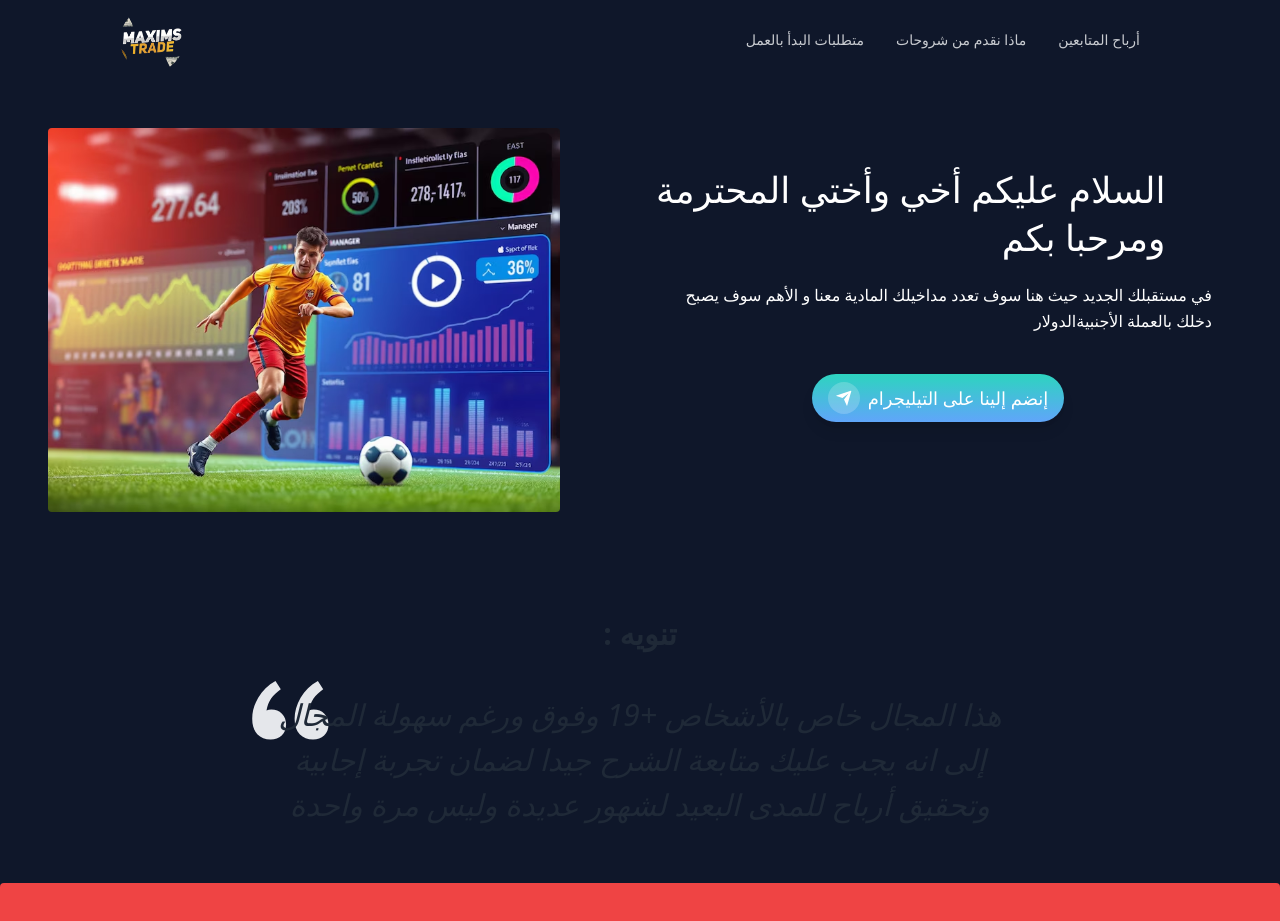
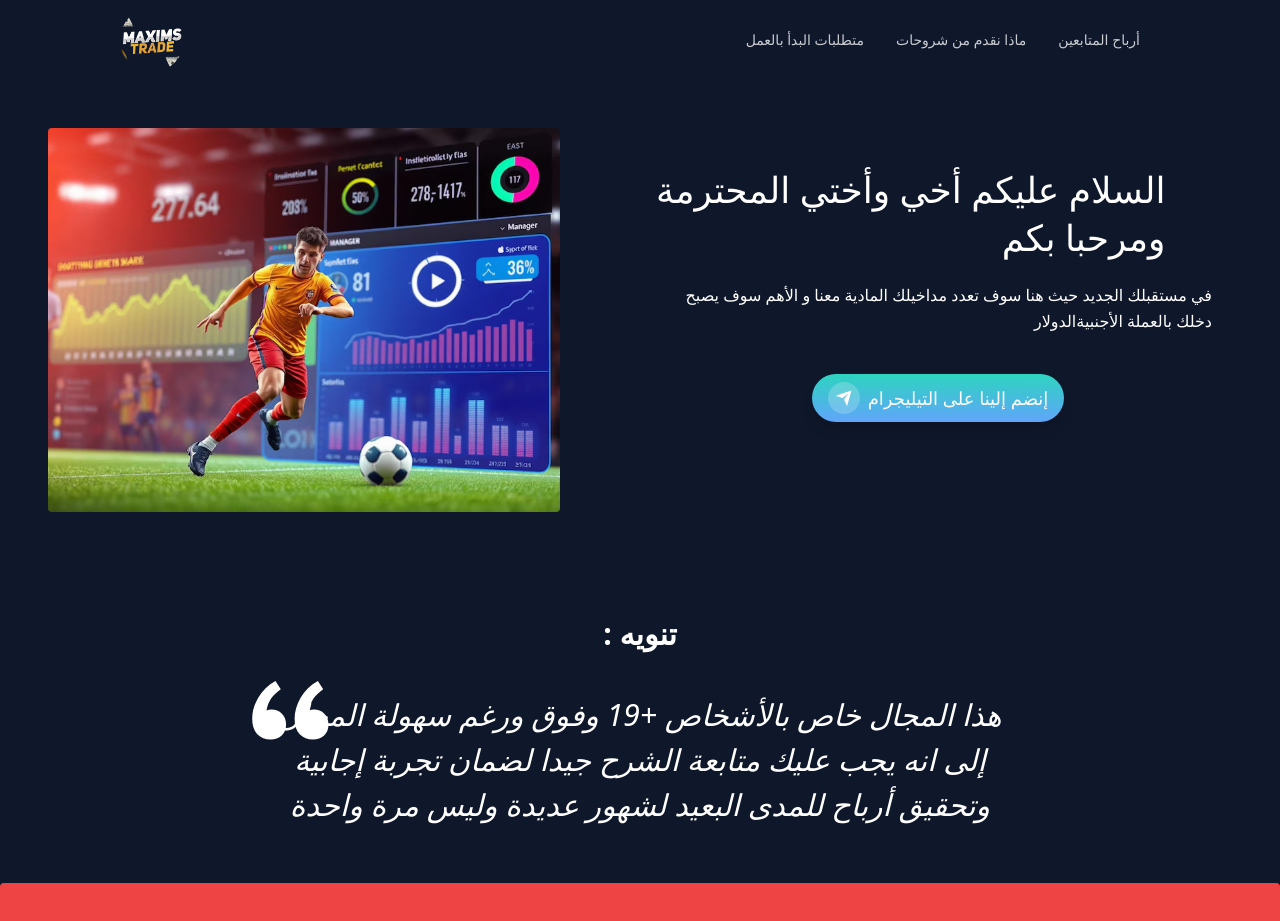
Before and after one commit to Khairodoudou/max-test, a React (Vite) app: page / in a window 1280 px wide. Shown: the top 921 px of the page. Built offline with nearby package versions, Linux system fonts and the light colour scheme.

Commit message:
chngement version 3

```diff
--- a/src/Hero2.jsx
+++ b/src/Hero2.jsx
@@ -2,16 +2,16 @@ export default function Hero2(){
     return (
 <div class="relative max-w-[85rem] px-4 py-4 sm:px-6 lg:px-8 lg:py-14 mx-auto">
   <blockquote className="text-center lg:mx-auto lg:w-3/5">
-    <p className="mx-auto text-xl sm:text-2xl md:text-3xl font-bold   text-gray-800 dark:text-neutral-200" >
+    <p className="mx-auto text-xl sm:text-2xl md:text-3xl font-bold   text-white " >
         : تنويه
     </p>
 
     <div className="mt-6 lg:mt-10">
       <p className="relative text-xl sm:text-2xl md:text-3xl md:leading-normal font-medium text-gray-800">
-        <svg className="absolute top-0 start-0 transform -translate-x-8 -translate-y-8 size-16 text-gray-200 sm:h-24 sm:w-24 dark:text-neutral-700" width="16" height="13" viewBox="0 0 16 13" fill="none" xmlns="http://www.w3.org/2000/svg" aria-hidden="true">
+        <svg className="absolute top-0 start-0 transform -translate-x-8 -translate-y-8 size-16 text-white sm:h-24 sm:w-24 " width="16" height="13" viewBox="0 0 16 13" fill="none" xmlns="http://www.w3.org/2000/svg" aria-hidden="true">
           <path d="M7.18079 9.25611C7.18079 10.0101 6.93759 10.6211 6.45119 11.0891C5.96479 11.5311 5.35039 11.7521 4.60799 11.7521C3.71199 11.7521 2.96958 11.4531 2.38078 10.8551C1.81758 10.2571 1.53598 9.39911 1.53598 8.28111C1.53598 7.08511 1.86878 5.91511 2.53438 4.77111C3.22559 3.60111 4.18559 2.67811 5.41439 2.00211L6.29759 3.36711C5.63199 3.83511 5.09439 4.35511 4.68479 4.92711C4.30079 5.49911 4.04479 6.16211 3.91679 6.91611C4.14719 6.81211 4.41599 6.76011 4.72319 6.76011C5.43999 6.76011 6.02879 6.99411 6.48959 7.46211C6.95039 7.93011 7.18079 8.52811 7.18079 9.25611ZM14.2464 9.25611C14.2464 10.0101 14.0032 10.6211 13.5168 11.0891C13.0304 11.5311 12.416 11.7521 11.6736 11.7521C10.7776 11.7521 10.0352 11.4531 9.44639 10.8551C8.88319 10.2571 8.60159 9.39911 8.60159 8.28111C8.60159 7.08511 8.93439 5.91511 9.59999 4.77111C10.2912 3.60111 11.2512 2.67811 12.48 2.00211L13.3632 3.36711C12.6976 3.83511 12.16 4.35511 11.7504 4.92711C11.3664 5.49911 11.1104 6.16211 10.9824 6.91611C11.2128 6.81211 11.4816 6.76011 11.7888 6.76011C12.5056 6.76011 13.0944 6.99411 13.5552 7.46211C14.016 7.93011 14.2464 8.52811 14.2464 9.25611Z" fill="currentColor"/>
         </svg>
-        <span className="relative z-10 text-end italic text-gray-800 dark:text-neutral-200"> هذا المجال خاص بالأشخاص +19 وفوق ورغم سهولة المجال إلى انه يجب عليك متابعة الشرح جيدا لضمان تجربة إجابية وتحقيق أرباح للمدى البعيد لشهور عديدة وليس مرة واحدة</span>
+        <span className="relative z-10 text-end italic  text-white"> هذا المجال خاص بالأشخاص +19 وفوق ورغم سهولة المجال إلى انه يجب عليك متابعة الشرح جيدا لضمان تجربة إجابية وتحقيق أرباح للمدى البعيد لشهور عديدة وليس مرة واحدة</span>
       </p>
     </div>
 
```
